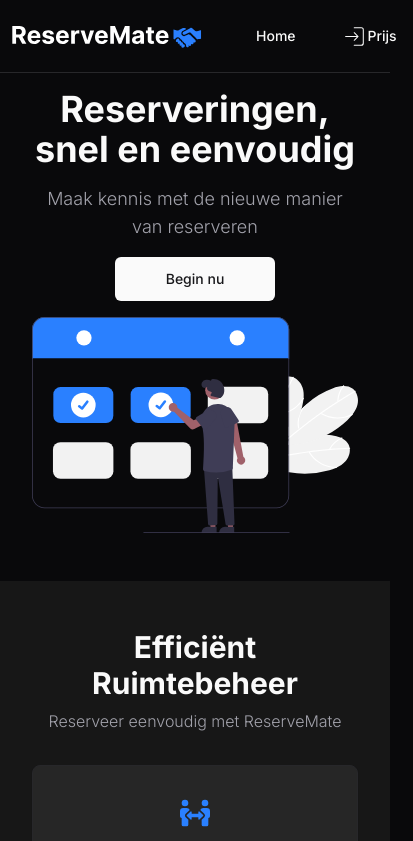
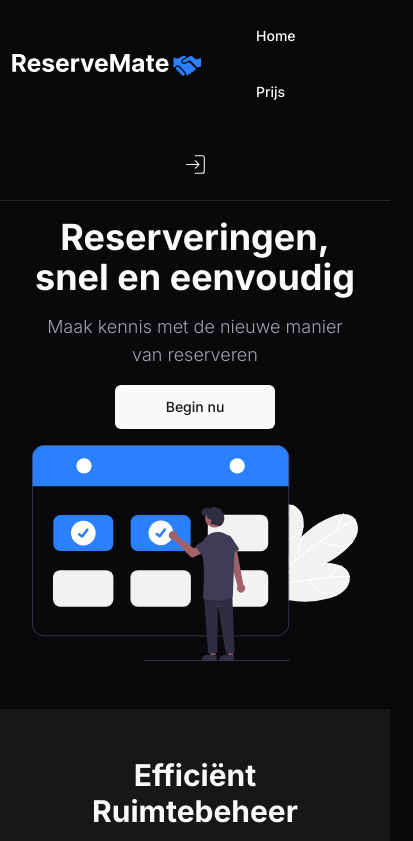
Before and after one commit to semdej/reservering-app, a Next.js app: page / in a window 390 px wide. Shown: the top 841 px of the page, 413 px wide, since content can reach past the window. Built offline with nearby package versions, Linux system fonts and the light colour scheme.

Commit message:
Navbar responsive update

```diff
--- a/app/components/Navbar.tsx
+++ b/app/components/Navbar.tsx
@@ -17,9 +17,10 @@ import Image from "next/image";
 export default function Navbar() {
   return (
     <>
-      <div className="flex justify-between items-center m-2">
-        <div className="flex items-center gap-x-6">
+      <div className="flex flex-col md:flex-row justify-between items-center m-2">
+        <div className="flex items-center w-full overflow-x-auto mb-4 md:mb-0">
           <Image src="/logo.svg" alt="ReserveMate" width={200} height={50} />
+          <div className="flex flex-wrap gap-x-2">
             <Link href="/dashboard" legacyBehavior passHref>
               <Button className="m-2" variant="ghost">
                 Dashboard
@@ -30,6 +31,7 @@ export default function Navbar() {
                 Reservations
               </Button>
             </Link>
+          </div>
         </div>
         <div>
           <DropdownMenu>
--- a/app/components/NavbarHome.tsx
+++ b/app/components/NavbarHome.tsx
@@ -8,9 +8,10 @@ import { Separator } from "./ui/separator";
 export default function NavbarHome() {
   return (
     <>
-      <div className="flex items-center justify-between m-2">
+      <div className="flex flex-col md:flex-row items-center justify-between m-2">
         <div className="flex items-center gap-x-6">
           <Image src="/logo.svg" alt="ReserveMate" width={200} height={50} />
+          <div className="flex flex-wrap gap-x-2">
             <Link href="/" legacyBehavior passHref>
               <Button className="m-2" variant="ghost">
                 Home
@@ -22,7 +23,8 @@ export default function NavbarHome() {
               </Button>
             </Link>
           </div>
-        <div>
+        </div>
+        <div className="md:mt-0 mt-4">
           <Link href="/login" legacyBehavior passHref>
             <Button className="m-2" size="icon" variant="ghost">
               <CiLogin size={25} />
```
Lines whose indentation alone changed are shown as unchanged.
